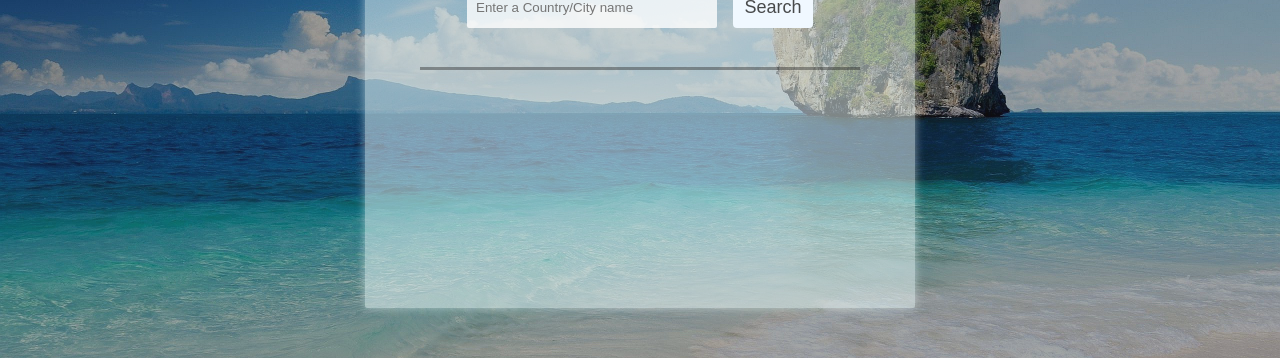
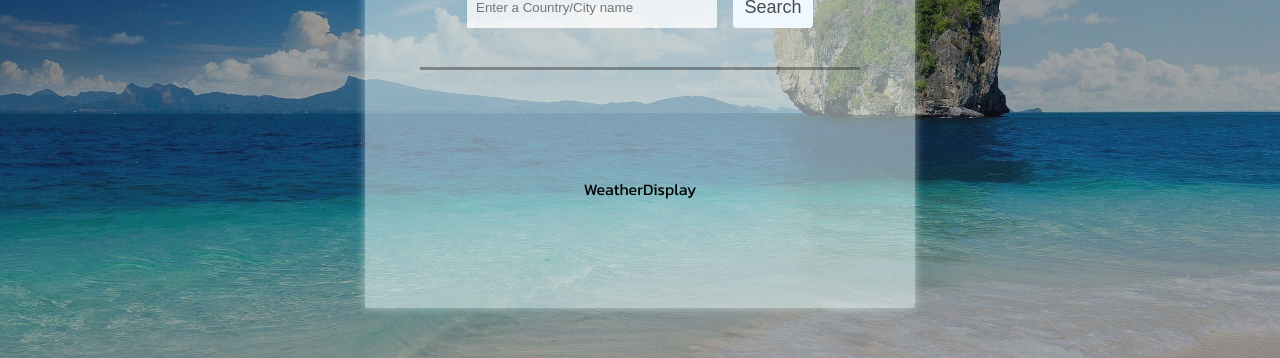
Before and after one commit to toa8/react-weatherApp, a React (Vite) app: page / in a window 1280 px wide. Shown: the part 292-650 px from the top of the page. Built offline with nearby package versions, Linux system fonts and the light colour scheme.

Commit message:
feat: APIdan data cekildi ve gerekli componenta prop gecildi.

```diff
--- a/src/App.jsx
+++ b/src/App.jsx
@@ -1,4 +1,23 @@
+import React from "react";
+
+// Components
+import WeatherDisplay from "./components/WeatherDisplay";
+
 const App = () => {
+  const inputRef = React.useRef(null);
+  const [weatherData, setWeatherData] = React.useState();
+
+  const fetchWeatherInfo = async (e) => {
+    e.preventDefault();
+    const userInput = inputRef.current.value;
+
+    const response = await fetch(
+      `https://goweather.herokuapp.com/weather/${userInput}`
+    );
+    const data = await response.json();
+    setWeatherData(data);
+  };
+
   return (
     <section className="app">
       <div className="card">
@@ -8,11 +27,14 @@ const App = () => {
             type="text"
             placeholder="Enter a Country/City name"
             maxLength={40}
+            ref={inputRef}
           />
-          <button>Search</button>
+          <button onClick={fetchWeatherInfo}>Search</button>
         </form>
         <span className="line"></span>
-        <div className="result"></div>
+        <div className="result">
+          <WeatherDisplay weatherData={weatherData} />
+        </div>
       </div>
     </section>
   );
--- /dev/null
+++ b/src/components/WeatherDisplay.jsx
@@ -0,0 +1,5 @@
+const WeatherDisplay = () => {
+  return <div>WeatherDisplay</div>;
+};
+
+export default WeatherDisplay;
```
